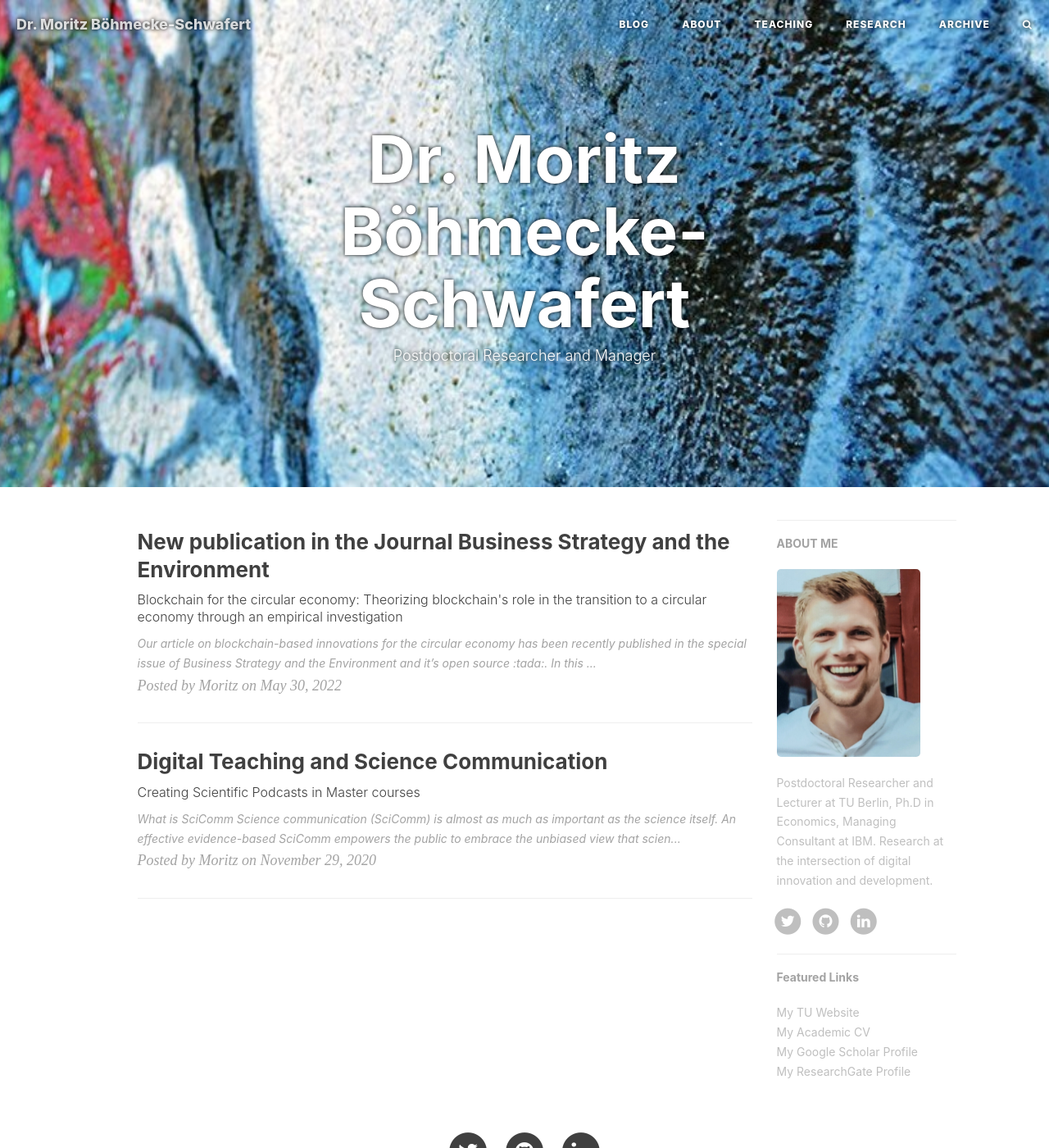
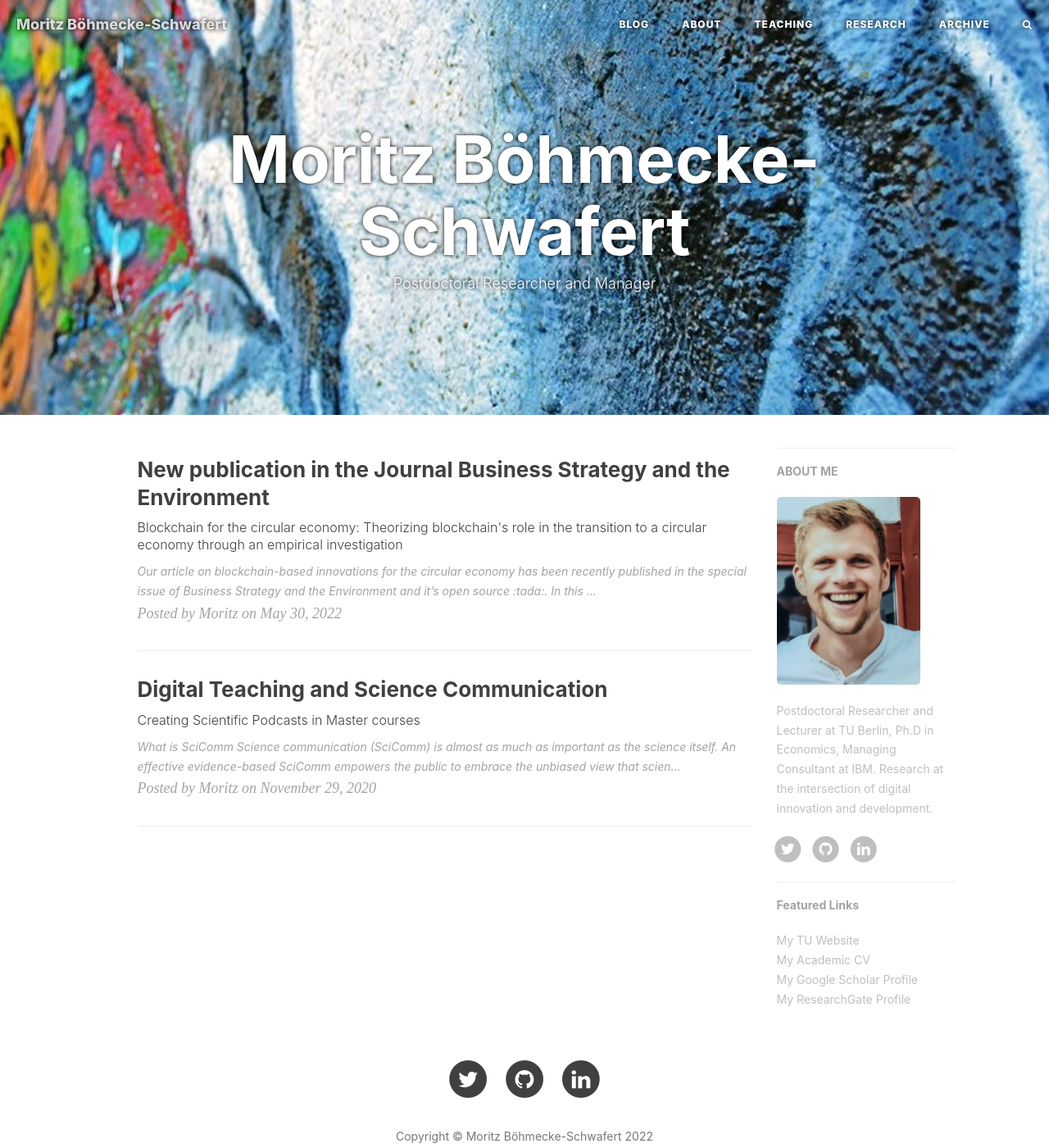
Before and after one commit to MoritzBS/MoritzBS.github.io, a Jekyll site: the page built from index.html, in a window 1280 px wide and 1400 px high. Shown: the whole window at 82% size. Built offline with Jekyll 4.4.1, drawn with Linux system fonts in a browser that asks for light colours; nearby versions of some CDN libraries; the list of posts is cut into pages by our own code; comment, search, counter and statistics services are not loaded; some of the changed text lies outside the part shown; grey boxes are pictures that could not be loaded.

Commit message:
Update _config.yml

```diff
--- a/_config.yml
+++ b/_config.yml
@@ -1,5 +1,5 @@
 # Site settings
-title: Dr. Moritz Böhmecke-Schwafert
+title: Moritz Böhmecke-Schwafert
 SEOTitle: Moritz Böhmecke-Schwafert
 header-img: img/header.jpg
 email: moritzboehmecke@gmail.com
```
